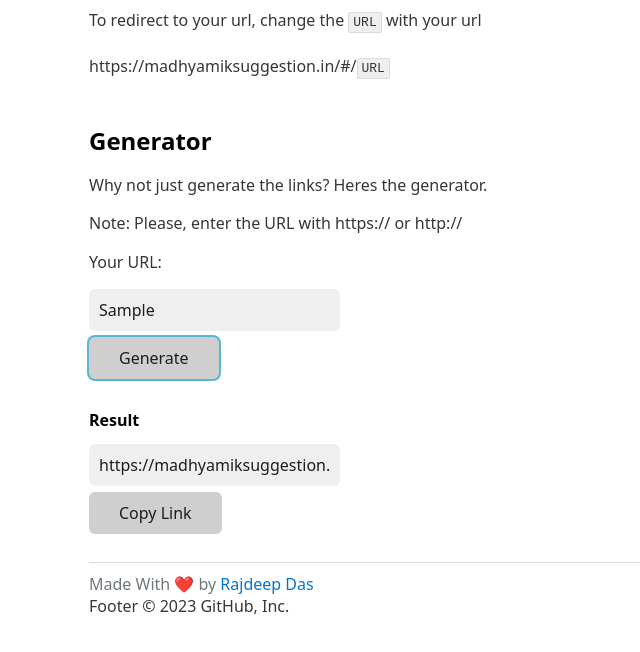
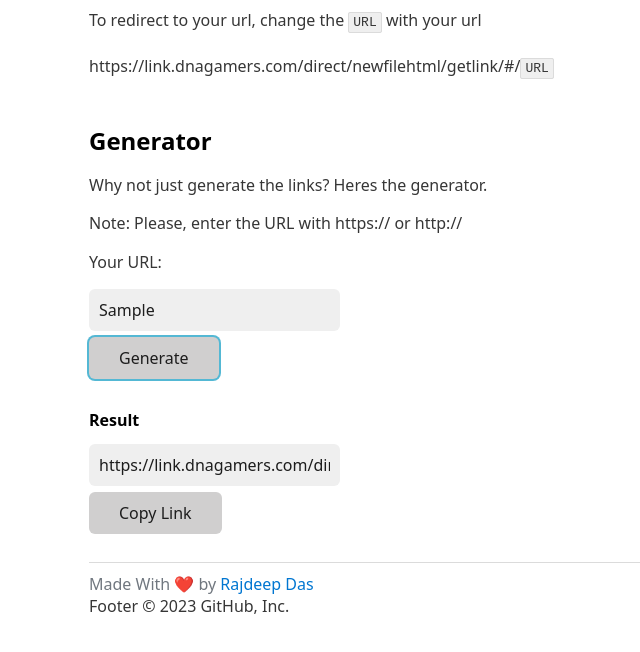
Before and after one commit to dnagamers/dnagamersapk, a plain HTML site: page direct/newfilehtml/getlink/index.html in a window 1280 px wide. Both pictures are taken after typing "Sample", "Sample" into the empty fields and a click on the button "Generate". Shown: the part 76-728 px from the top of the page, without its empty margins (151-791 px from the left). Drawn offline with nearby package versions, Linux system fonts and the light colour scheme.

Commit message:
Update index.html

```diff
--- a/direct/newfilehtml/getlink/index.html
+++ b/direct/newfilehtml/getlink/index.html
@@ -62,7 +62,7 @@
             To redirect to your url, change the <kbd>URL</kbd> with your url
             <br>
             <br>
-            https://madhyamiksuggestion.in/#/<kbd>URL</kbd>
+            https://link.dnagamers.com/direct/newfilehtml/getlink/#/<kbd>URL</kbd>
         </div>
 <br>
         <div class="generator">
@@ -88,7 +88,7 @@
                 function generate(){
                     var url = document.getElementById('url');
                     var u2 = url.value;
-                    var u1 = "https://madhyamiksuggestion.in/ext/#/";
+                    var u1 = "https://link.dnagamers.com/direct/newfilehtml/getlink/#/";
                     var result = document.getElementById('result');
                     result.value = u1 + u2;
 
```
